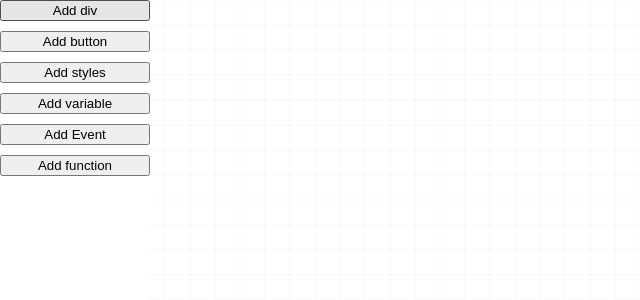
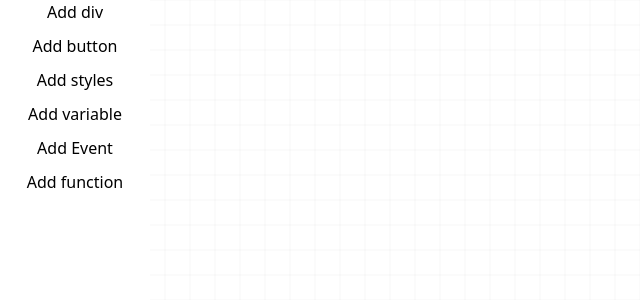
Before and after one commit to 9lpasha/web-pilot, a React app in the folder client/: page / in a window 1280 px wide. Shown: the top 300 px of the page, without its empty margins (0-640 px from the left). Built offline with nearby package versions, Linux system fonts and the light colour scheme.

Commit message:
добавлен tailwind

```diff
--- a/client/package.json
+++ b/client/package.json
@@ -19,6 +19,7 @@
   "devDependencies": {
     "@pmmmwh/react-refresh-webpack-plugin": "0.5.15",
     "@svgr/webpack": "8.1.0",
+    "@tailwindcss/postcss": "^4.0.14",
     "@types/jest": "29.5.13",
     "@types/node": "22.5.5",
     "@types/react": "18.3.6",
@@ -26,6 +27,7 @@
     "@types/webpack": "5.28.5",
     "@types/webpack-bundle-analyzer": "4.7.0",
     "@types/webpack-dev-server": "4.7.2",
+    "autoprefixer": "^10.4.21",
     "css-loader": "7.1.2",
     "fork-ts-checker-webpack-plugin": "9.0.2",
     "html-webpack-plugin": "5.6.0",
@@ -33,9 +35,12 @@
     "jest": "29.7.0",
     "jest-environment-jsdom": "29.7.0",
     "mini-css-extract-plugin": "2.9.1",
+    "postcss": "^8.5.3",
+    "postcss-loader": "^8.1.1",
     "react-refresh": "0.14.2",
     "react-refresh-typescript": "2.0.9",
     "style-loader": "4.0.0",
+    "tailwindcss": "^4.0.14",
     "ts-loader": "9.5.1",
     "ts-node": "10.9.2",
     "typescript": "5.5.2",
--- /dev/null
+++ b/client/postcss.config.mjs
@@ -0,0 +1,6 @@
+export default {
+  plugins: {
+    '@tailwindcss/postcss': {},
+    autoprefixer: {},
+  },
+};
--- a/client/src/index.css
+++ b/client/src/index.css
@@ -1,11 +1 @@
-/* If the script "lint:css" does not find .css files, husky will crash with an error: */
-
-/* No files matching the pattern were found. */
-
-.stylelint {
-  color: #000;
-}
-
-body {
-  margin: 0;
-}
+@import 'tailwindcss';
--- /dev/null
+++ b/client/tailwind.config.js
@@ -0,0 +1,7 @@
+export default {
+  content: ['./src/**/*.{js,jsx,ts,tsx}'],
+  theme: {
+    extend: {},
+  },
+  plugins: [],
+};
```
Also changed, not shown: 2 other files (tests, documents, lock files or other folders).
